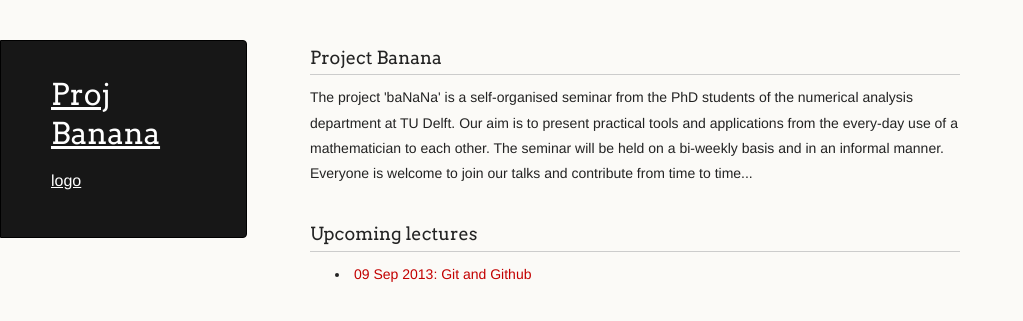
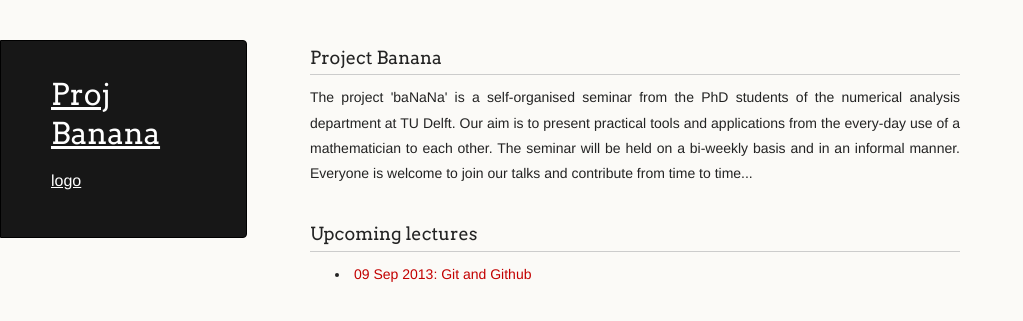
Before and after one commit to projectbanana/projectbanana.github.io, a Jekyll site: the page built from index.html, in a window 1280 px wide. Shown: the top 321 px of the page, without its empty margins (0-1023 px from the left). Built offline with Jekyll 4.4.1, drawn with Linux system fonts in a browser that asks for light colours.

Commit message:
enabled text justification

```diff
--- a/stylesheets/styles.css
+++ b/stylesheets/styles.css
@@ -314,6 +314,9 @@ section {
   padding-bottom:50px;
 }
 
+section p {
+  text-align: justify
+}
 
 /* Footer */
 
@@ -411,3 +414,6 @@ footer {
     color:#444;
   }
 }
+
+/* vim: ts=2:sts=2:sw=2:et:tw=80
+*/
```
